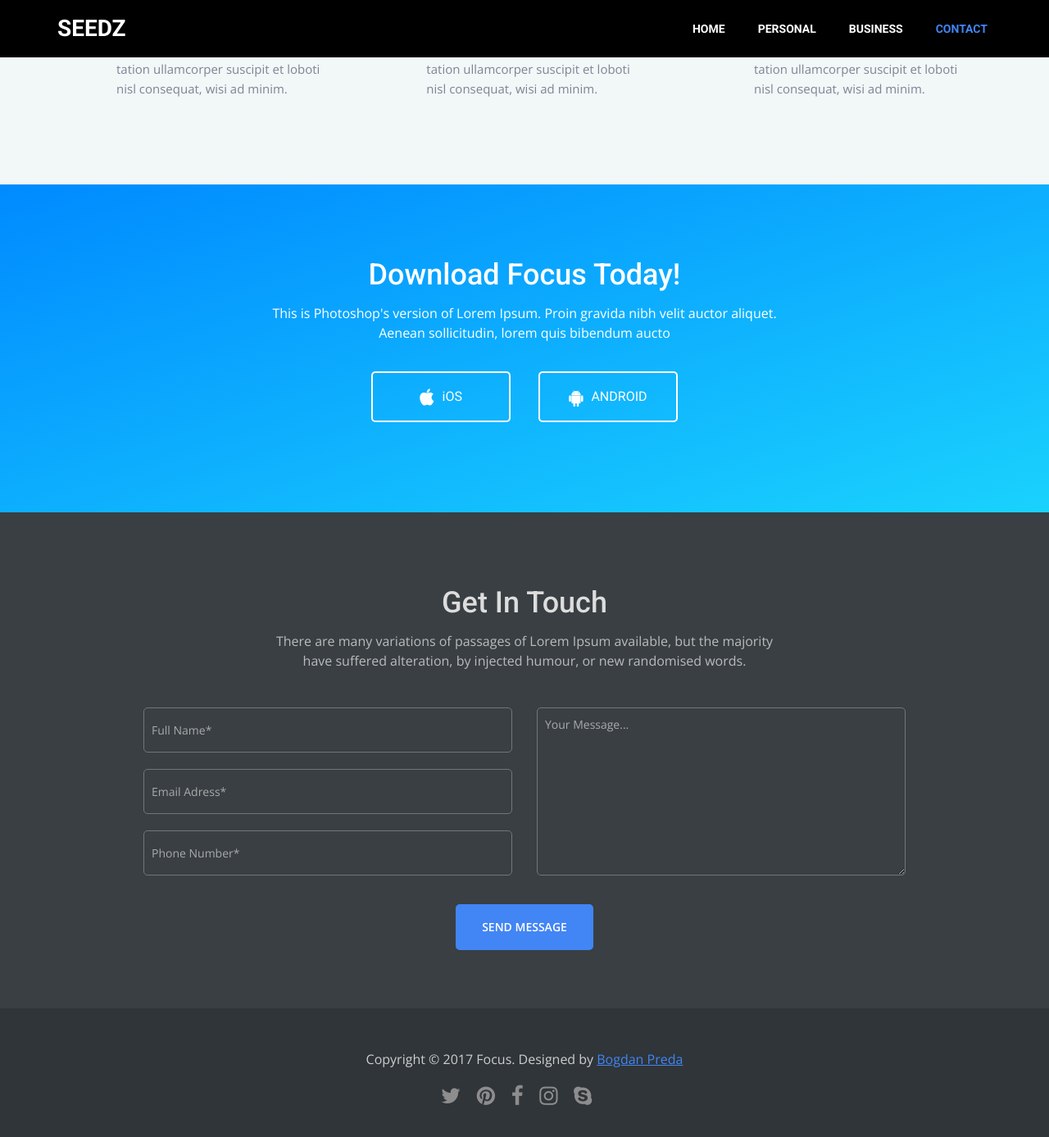
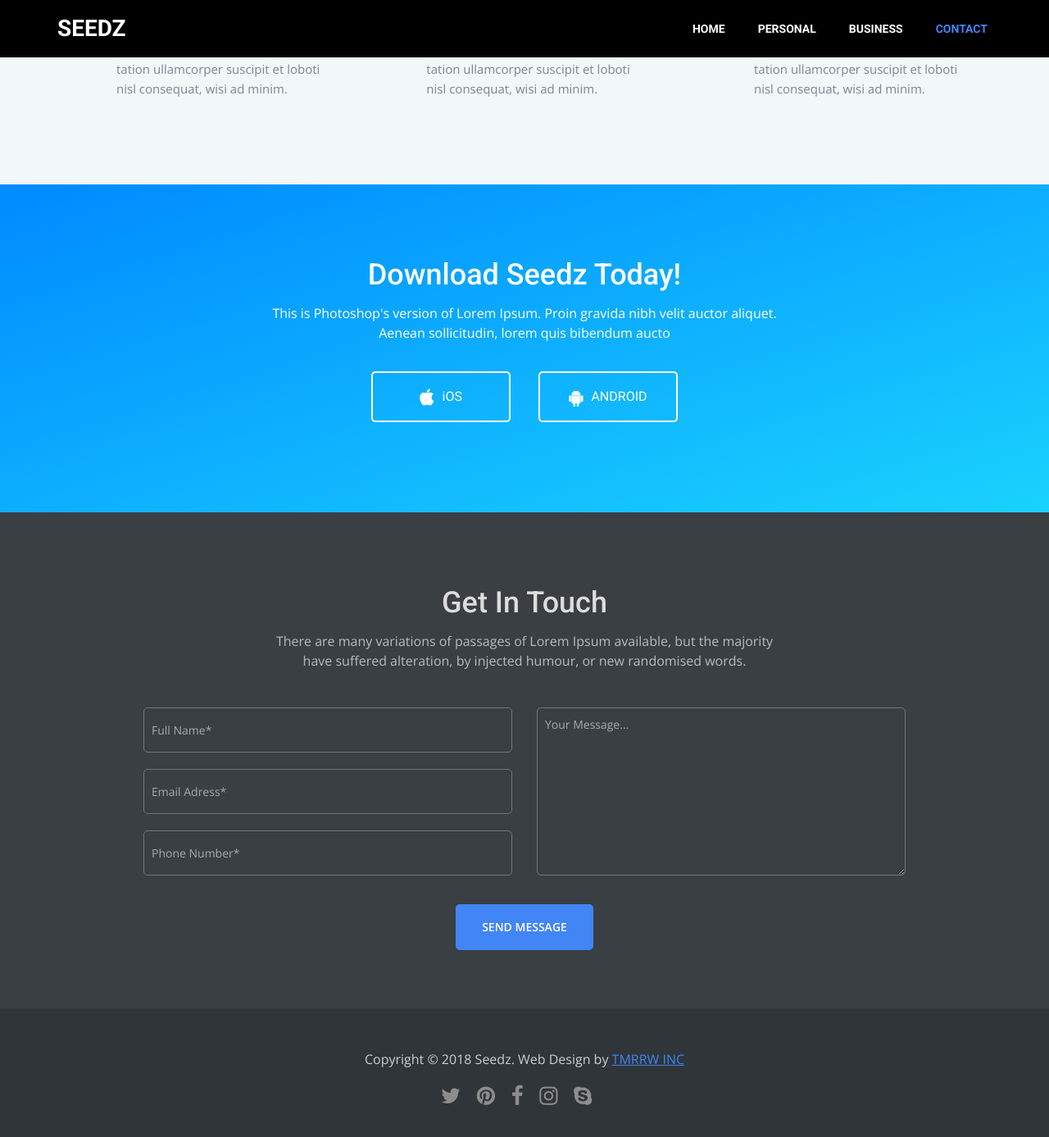
Before and after one commit to elebumm/seedzlanding, a Jekyll site: the page built from index.md, in a window 1280 px wide and 1400 px high, scrolled down 3280 px. Shown: the top 1387 px of the window at 82% size. Built offline with Jekyll 4.4.1, drawn with Linux system fonts in a browser that asks for light colours.

Commit message:
updated seedz landing page

```diff
--- a/_layouts/home.html
+++ b/_layouts/home.html
@@ -7,7 +7,7 @@
     <meta name="keywords" content="">
     <meta name="description" content="">
 
-    <title>Focus - Multipurpose App Landing Page</title>
+    <title>Seedz App</title>
 
     <!-- Loading Bootstrap -->
     <link href="css/bootstrap.css" rel="stylesheet">
@@ -105,7 +105,7 @@
             <!--begin row -->
             <div class="row">
 
-                <div class="col-md-6 hero-description">
+                <div class="col-md-6 hero-description wow fadeInLeft">
 
                     <h1>Ready To Promote Your New Business With Focus?</h1>
 
@@ -127,7 +127,7 @@
                 </div>
 
                 <!--begin section_image -->
-                <div class="col-md-6">
+                <div class="col-md-6 wow fadeInRight">
 
                     <img src="images/iphones-hero.png" alt="picture" class="hero-picture width-100">
 
@@ -432,7 +432,7 @@
         <div class="row">
 
             <!--begin col md 12-->
-            <div class="col-md-12 text-center">
+            <div class="col-md-12 text-center wow fadeInUp">
 
                 <h2 class="section-title">Discover Our Services</h2>
 
@@ -443,13 +443,13 @@
             <!--end col md 12 -->
 
             <!--begin col md 12 -->
-            <div class="col-md-12 padding-top-40">
+            <div class="col-md-12 padding-top-40 wow fadeInUp">
                 <img src="images/iphone-features3.png" alt="phone-features" class="width-100">
             </div>
             <!--end col md 12 -->
 
             <!--begin col md 4-->
-            <div class="col-md-4">
+<div class="col-md-4 wow fadeInUp">
 
                 <div class="feature-box">
 
@@ -467,7 +467,7 @@
             <!--end col md 4 -->
 
             <!--begin col md 4-->
-            <div class="col-md-4">
+            <div class="col-md-4 wow fadeInUp">
 
                 <div class="feature-box">
 
@@ -485,7 +485,7 @@
             <!--end col md 4 -->
 
             <!--begin col md 4-->
-            <div class="col-md-4">
+            <div class="col-md-4 wow fadeInUp">
 
                 <div class="feature-box">
 
@@ -503,7 +503,7 @@
             <!--end col md 4 -->
 
             <!--begin col md 4-->
-            <div class="col-md-4">
+            <div class="col-md-4 wow fadeInUp">
 
                 <div class="feature-box">
 
@@ -521,7 +521,7 @@
             <!--end col md 4 -->
 
             <!--begin col md 4-->
-            <div class="col-md-4">
+            <div class="col-md-4 wow fadeInUp">
 
                 <div class="feature-box">
 
@@ -539,7 +539,7 @@
             <!--end col md 4 -->
 
             <!--begin col md 4-->
-            <div class="col-md-4">
+            <div class="col-md-4 wow fadeInUp">
 
                 <div class="feature-box">
 
@@ -576,9 +576,9 @@
         <div class="row">
 
             <!--begin col md 12 -->
-            <div class="col-md-12 text-center">
+            <div class="col-md-12 text-center wow fadeInUp">
 
-                <h2 class="section-title white">Download Focus Today!</h2>
+                <h2 class="section-title white">Download Seedz Today!</h2>
 
                 <p class="section-subtitle white">This is Photoshop's version of Lorem Ipsum. Proin gravida nibh velit auctor aliquet.
                     <br>Aenean sollicitudin, lorem quis bibendum aucto</p>
@@ -687,9 +687,9 @@
 
                     <!--begin copyright -->
                     <div class="copyright">
-                        <p>Copyright © 2017 Focus. Designed by
-                            <a href="http://themeforest.net/user/bogdan_09/portfolio?ref=bogdan_09"
-                                target="_blank">Bogdan Preda</a>
+                        <p>Copyright © 2018 Seedz. Web Design by
+                            <a href="https://tmrrwinc.ca"
+                                target="_blank">TMRRW INC</a>
                         </p>
 
                     </div>
```
